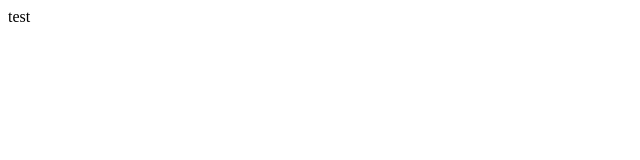
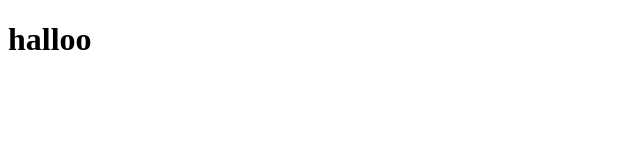
Before and after one commit to ikrambouaddi/websiteWithJS, a plain HTML site: page index.html in a window 1280 px wide. Shown: the whole page, without its empty margins (0-640 px from the left). Drawn offline with Linux system fonts and the light colour scheme.

Commit message:
add hallo

```diff
--- a/index.html
+++ b/index.html
@@ -7,6 +7,6 @@
     <title>Document</title>
 </head>
 <body>
-    test
+    <h1>halloo</h1>
 </body>
 </html>
```
